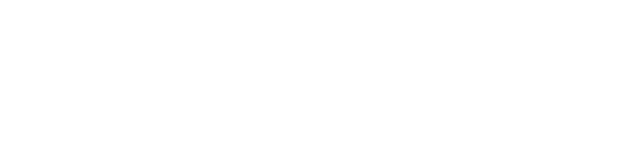
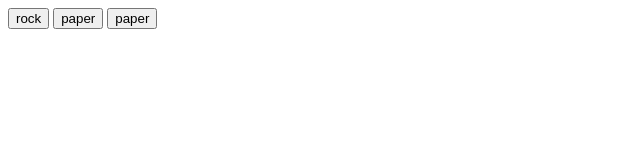
Before and after one commit to Kosher-Ika/rockPaperScissorsS, a plain HTML site: page index.html in a window 1280 px wide. Shown: the whole page, without its empty margins (0-640 px from the left). Drawn offline with Linux system fonts and the light colour scheme.

Commit message:
Update index.html

```diff
--- a/index.html
+++ b/index.html
@@ -6,6 +6,10 @@
     <title>Rock paper Scissors</title>
 </head>
 <body>
-
+<!-- inputs/Show -->
+ <input type="button" value="rock">
+ <input type="button" value="paper">
+ <input type="button" value="paper">
+ <div class="show"></div>
 </body>
 </html>
```
